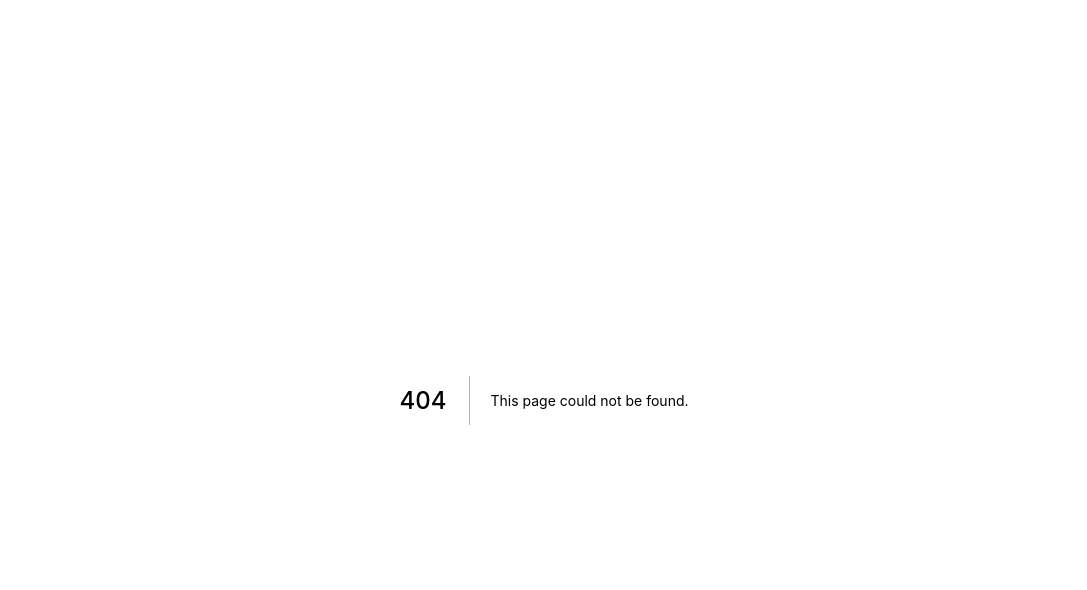
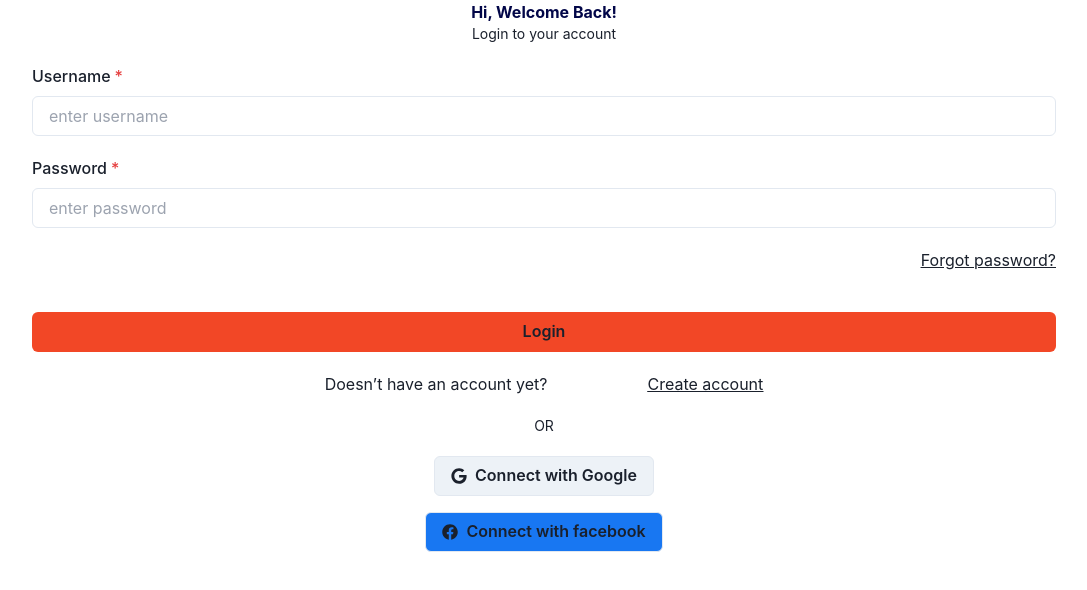
Before and after one commit to Padom2020/SkillPay_Frontend, a Next.js app: page /signin in a window 1280 px wide. Before the commit this address had no page. Shown: the top 590 px of the page, without its empty margins (96-1183 px from the left). Built offline with nearby package versions, Linux system fonts and the light colour scheme.

Commit message:
signin page

```diff
--- /dev/null
+++ b/components/Auth/LoginForm.tsx
@@ -0,0 +1,100 @@
+import {
+    Box,
+    Button,
+    Center,
+    FormControl,
+    FormLabel,
+    HStack,
+    Input,
+    Stack,
+    Text,
+  } from "@chakra-ui/react";
+  import Link from "next/link";
+  import React, { useState } from "react";
+  import { FaFacebook, FaGoogle } from "react-icons/fa";
+
+  function LoginForm() {
+    const [data, setData] = useState({ username: "", password: "" });
+
+    const handleSubmit = (e) => {
+      e.preventDefault();
+      console.log(data);
+    };
+    const handleInputChange = (e) => {
+      const { name, value } = e.target;
+      setData((prev) => ({ ...prev, [name]: value }));
+    };
+
+    return (
+      <Stack alignItems={"center"} justifyContent={"center"} spacing="5" w="full">
+
+        <Stack spacing="5" as="form" onSubmit={handleSubmit} w={["full", "80%"]}>
+
+            <Center flexDir="column">
+            <Text className='text-primary font-bold'>
+            Hi, Welcome Back!
+          </Text>
+          <Text className='space-x-1 text-sm rounded-md'>
+            Login to your account
+          </Text>
+            </Center>
+
+          <FormControl isRequired>
+            <FormLabel>Username</FormLabel>
+            <Input
+              onChange={handleInputChange}
+              bg="white"
+              color="brand.100"
+              name="username"
+              placeholder="enter username"
+            />
+          </FormControl>
+          <FormControl isRequired>
+            <FormLabel>Password</FormLabel>
+            <Input
+              onChange={handleInputChange}
+              bg="white"
+              color="brand.100"
+              name="password"
+              type="password"
+              placeholder="enter password"
+            />
+          </FormControl>
+          <HStack pb="5" justifyContent={"flex-end"} textDecoration="underline">
+            <Link href="/forgot-password">Forgot password?</Link>
+          </HStack>
+
+          <Button type="submit" bg="#F24726">
+            Login
+          </Button>
+          <Center gap="100" flexDir="row">
+            <Text> Doesn’t have an account yet? </Text>
+            <Box as="span" textDecor={"underline"}>
+              <Link href="/signup">Create account</Link>
+            </Box>
+
+          </Center>
+          <Center>
+          <Text className=' space-x-1 text-sm rounded-md'>
+            OR
+          </Text>
+          </Center>
+
+        </Stack>
+
+
+
+        <Center className="space-y-4" flexDir="column" >
+          <Button  className='flex flex-row items-center bg-white border  px-2 py-1 space-x-1 text-sm rounded-md' leftIcon={<FaGoogle />} >
+            Connect with Google
+          </Button>
+
+          <Button className='flex flex-row items-center bg-blue border px-2 py-1 space-x-1 text-sm rounded-md' bg="#1877F2" leftIcon={<FaFacebook />} >
+            Connect with facebook
+          </Button>
+        </Center>
+      </Stack>
+    );
+  }
+
+  export default LoginForm;
--- /dev/null
+++ b/pages/signin.tsx
@@ -0,0 +1,10 @@
+import React from "react";
+import LoginForm from "../components/Auth/LoginForm";
+
+function login() {
+  return (
+      <LoginForm />
+  );
+}
+
+export default login;
```
